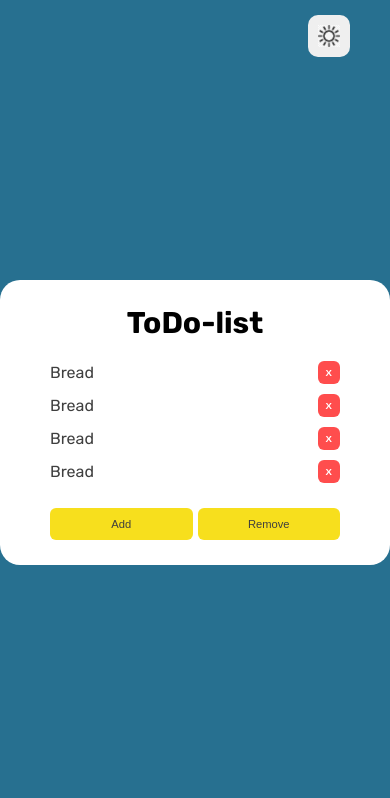
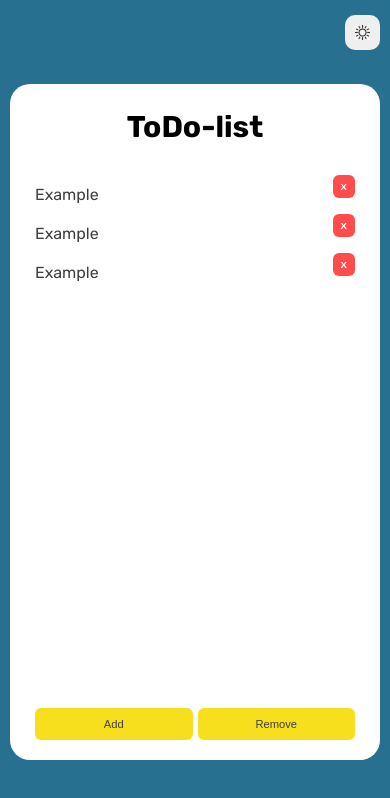
Before and after one commit to YevheniiPavlov2006/ToDo-list, a plain HTML site: page index.html in a window 390 px wide. Drawn offline with Linux system fonts and the light colour scheme; a web font is replaced by a local one.

Commit message:
web update

```diff
--- a/app.js
+++ b/app.js
@@ -1,4 +1,5 @@
 const list = document.querySelector('.list')
+
 
 
 //--------------------------------------------------------------------
@@ -7,9 +8,10 @@ function addItem() {
   const itemText = prompt("What do you want to add?")
   const item = document.createElement("div")
   item.innerHTML =
-    `${itemText}<button class="btn delete-btn">X</button>`
+    `<div class="todo-text">${itemText}</div>
+     <button class="btn delete-btn">X</button>`
   list.appendChild(item)
-  findDeleteItem()// Нужно чтобы после создания нового элемента он учитывался в индексах на слушателях
+  findDeleteItem()
 }
 
 function clearList(){
--- a/index.html
+++ b/index.html
@@ -15,18 +15,30 @@
     <h1>ToDo-list</h1>
 
 
-    <div class="list-container">
+
       <div class="list">
-        <div><span>Bread</span><button class="btn delete-btn">X</button></div>
-        <div><span>Bread</span><button class="btn delete-btn">X</button></div>
-        <div><span>Bread</span><button class="btn delete-btn">X</button></div>
-        <div><span>Bread</span><button class="btn delete-btn">X</button></div>
+
+        <div class="todo">
+          <div class="todo-text">Example</div>
+          <button class="btn delete-btn">X</button>
+        </div>
+
+        <div class="todo">
+          <div class="todo-text">Example</div>
+          <button class="btn delete-btn">X</button>
+        </div>
+
+        <div class="todo">
+          <div class="todo-text">Example</div>
+          <button class="btn delete-btn">X</button>
+        </div>
+
       </div>
       <div class="btns-container">
         <button class="btn" onclick="addItem()">Add</button>
         <button class="btn" onclick="clearList()">Remove</button>
       </div>
-    </div>
+
   </div>
   <script src="app.js"></script>
 </body>
--- a/style.css
+++ b/style.css
@@ -71,22 +71,26 @@ h1 {
   background-color: var(--box-color);
   padding: 25px;
   border-radius: 20px;
-  width: 400px;
+  min-width: 400px;
+  min-height: 200px;
+  max-height: 90vh;
+  position: relative;
 }
 
-.list-container {
-  padding: 0 25px;
+.list {
+  padding-bottom: 45px;
 }
-.list div{
-  margin-top: 10px;
+.list div {
+  display: flex;
+  justify-content: space-between;
+  align-items: start;
+  padding-top: 10px;
+}
+.todo-text{
   color: var(--text-color);
-  display: flex;
-  align-items: center;
-  justify-content: space-between;
-}
-.list div span {
   max-width: 200px;
 }
+
 
 .btn {
   padding: 10px 15px;
@@ -105,6 +109,14 @@ h1 {
 .btns-container button{
   flex: 1 1;
 }
+.btns-container {
+  position: absolute;
+  bottom: 20px;
+  left: 0;
+  right: 0;
+  margin-right: 25px;
+  margin-left: 25px;
+}
 
 .delete-btn {
   padding: 6px 8px;
@@ -113,3 +125,32 @@ h1 {
   background-color: var(--delete-btn-color);
   color: white;
 }
+
+
+@media(max-width:768px){
+  .wrapper {
+    width: 100%;
+    height: 80%;
+    margin: 20px;
+  }
+  .theme-button img {
+    width: 17px;
+    height: 17px;
+  }
+  .theme-button {
+    right: 20px;
+  }
+}
+@media(max-width:500px){
+  .theme-button img {
+    width: 15px;
+    height: 15px;
+  }
+  .wrapper {
+    min-width: 300px;
+    margin: 10px;
+  }
+  .theme-button {
+    right: 10px;
+  }
+}
```
